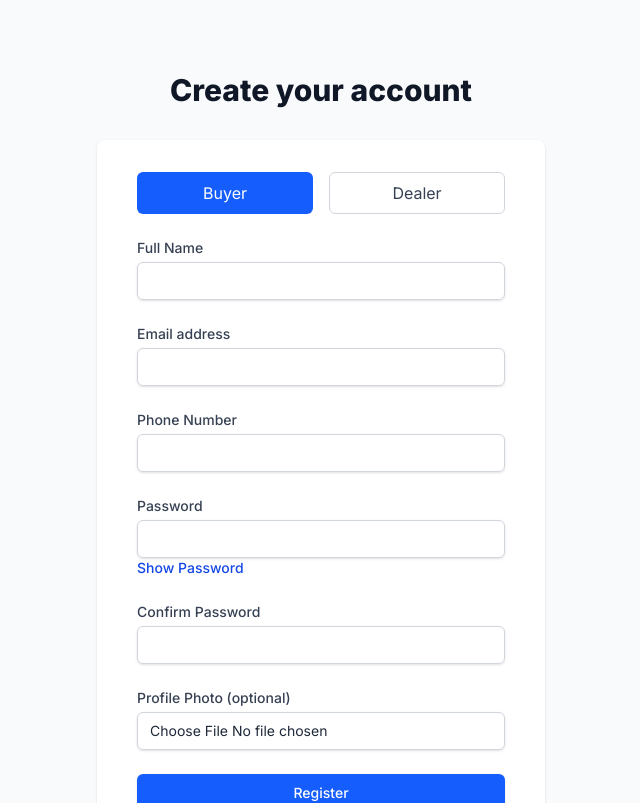
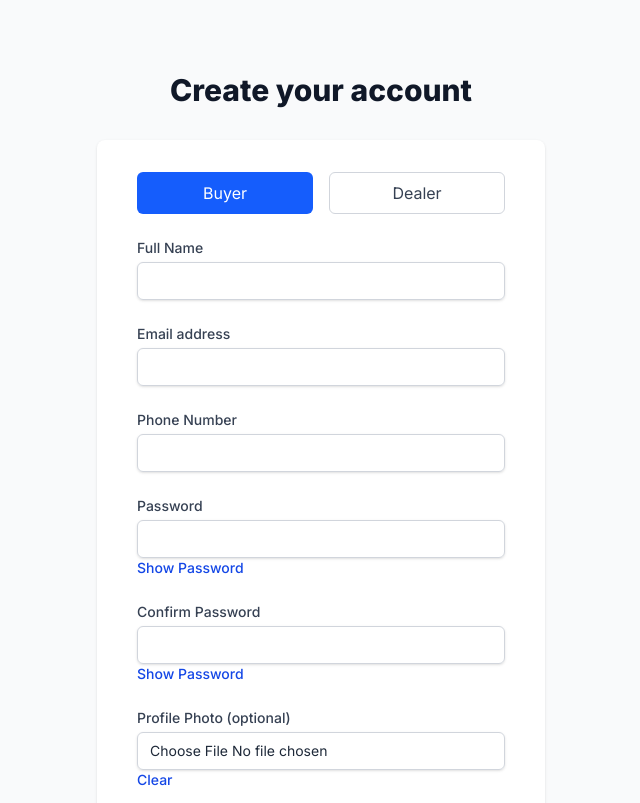
Before and after one commit to ShineBo/rems-front-end-gp1, a Next.js app: page /register in a window 1280 px wide. Shown: the top 803 px of the page, without its empty margins (319-959 px from the left). Built offline with nearby package versions, Linux system fonts and the light colour scheme.

Commit message:
more register buttons

```diff
--- a/app/register/page.tsx
+++ b/app/register/page.tsx
@@ -1,7 +1,7 @@
 // /app/register/page.tsx
 "use client";
 
-import { useState, useEffect } from "react";
+import { useRef, useState, useEffect } from "react";
 import { useAuth } from "@/contexts/AuthContext";
 import { useSearchParams, useRouter } from "next/navigation";
 import Link from "next/link";
@@ -23,6 +23,8 @@ export default function Register() {
   const searchParams = useSearchParams();
   const router = useRouter();
   const [showPassword, setShowPassword] = useState(false);
+  const [showPassword2, setShowPassword2] = useState(false);
+  const fileInputRef = useRef<HTMLInputElement>(null);
 
   useEffect(() => {
     // Redirect if already logged in
@@ -154,7 +156,7 @@ export default function Register() {
                       required
                       value={formData.buyerName}
                       onChange={handleChange}
-                      className="appearance-none block w-full px-3 py-2 border border-gray-300 rounded-md shadow-sm placeholder-gray-400 focus:outline-none focus:ring-blue-500 focus:border-blue-500 sm:text-sm"
+                      className="appearance-none block w-full px-3 py-2 border border-gray-300 rounded-md shadow-sm placeholder-gray-400 focus:outline-none focus:ring-blue-500 focus:border-blue-500 sm:text-sm text-gray-800"
                     />
                   </div>
                 </div>
@@ -263,8 +265,10 @@ export default function Register() {
                   <button
                     type="button"
                     onClick={() => setShowPassword(!showPassword)}
-                    className="block text-sm font-medium text-blue-700"
-                  >{showPassword ? "Hide Password" : "Show Password"}</button>
+                    className="block text-sm font-medium text-blue-700 hover:underline"
+                  >
+                    {showPassword ? "Hide Password" : "Show Password"}
+                  </button>
                 </div>
               </div>
 
@@ -279,7 +283,7 @@ export default function Register() {
                   <input
                     id="confirmPassword"
                     name="confirmPassword"
-                    type="password"
+                    type={showPassword2 ? "text" : "password"}
                     required
                     value={formData.confirmPassword}
                     onChange={handleChange}
@@ -289,6 +293,13 @@ export default function Register() {
                         : "border-gray-300"
                     }`}
                   />
+                  <button
+                    type="button"
+                    onClick={() => setShowPassword2(!showPassword2)}
+                    className="block text-sm font-medium text-blue-700 hover:underline"
+                  >
+                    {showPassword2 ? "Hide Password" : "Show Password"}
+                  </button>
                   {!passwordsMatch && formData.confirmPassword && (
                     <p className="mt-1 text-sm text-red-600">
                       Passwords do not match
@@ -311,8 +322,21 @@ export default function Register() {
                     type="file"
                     accept="image/*"
                     onChange={handleFileChange}
+                    ref={fileInputRef}
                     className="appearance-none block w-full px-3 py-2 border border-gray-300 rounded-md shadow-sm placeholder-gray-400 focus:outline-none focus:ring-blue-500 focus:border-blue-500 sm:text-sm text-gray-800"
                   />
+                  <button
+                    type="button"
+                    onClick={() => {
+                      setFormData((prev) => ({ ...prev, profilePhoto: null }));
+                      if (fileInputRef.current) {
+                        fileInputRef.current.value = ""; // 👈 this clears the file input visually
+                      }
+                    }}
+                    className="block text-sm font-medium text-blue-700 hover:underline"
+                  >
+                    Clear
+                  </button>
                 </div>
               </div>
 
```
